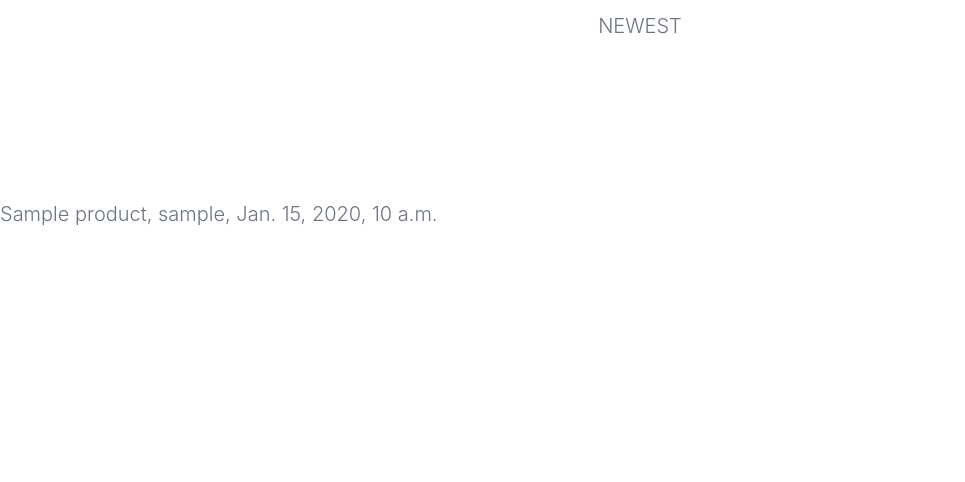
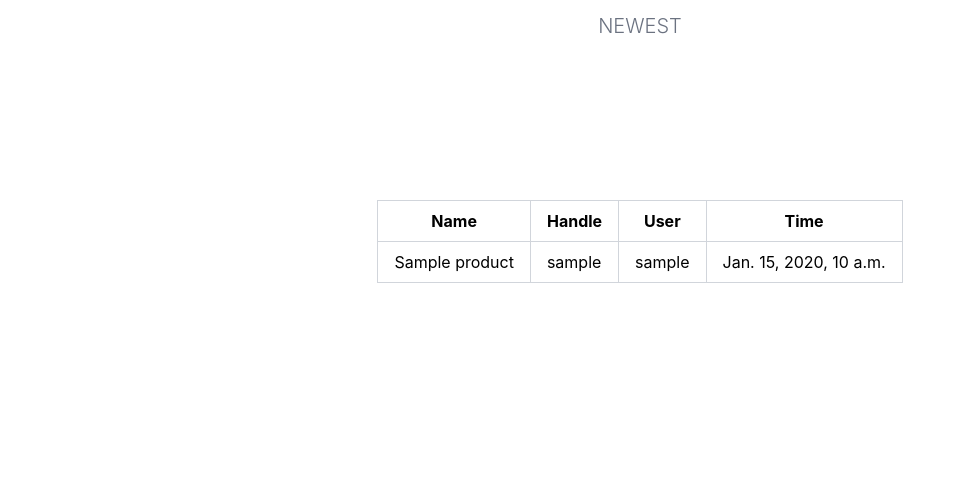
Before and after one commit to iankimdev/open-ai-django, a Django app: page /purchases/list/ in a window 1280 px wide. Shown: the part 132-614 px from the top of the page, without its empty margins (0-965 px from the left). Run offline with Django 4.2, Linux system fonts and the light colour scheme; a user stored in the database is signed in; tables that the repository leaves empty hold one stand-in row (values such as "Sample post"); style sheets or scripts are compiled from the project's sources.

```diff
--- a/django/templates/purchases/list.html
+++ b/django/templates/purchases/list.html
@@ -3,15 +3,30 @@
 {% block content %}
 <div class="flex flex-col">
   <div class="mx-auto max-w-screen-sm text-center mb-8 lg:mb-16">
-    <h2 class="mb-4 text-4xl tracking-tight font-extrabold text-gray-900 dark:text-white" > LIST</h2>
+    <h2 class="mb-4 text-4xl tracking-tight font-extrabold text-gray-900 dark:text-white">LIST</h2>
     <p class="font-light text-gray-500 lg:mb-4 sm:text-xl dark:text-gray-400">NEWEST</p>
   </div>
   <div class="my-20">
-    <ul>
-      {% for purchase in purchases reversed %}
-      <li class="font-light text-gray-500 lg:mb-4 sm:text-xl dark:text-gray-400">{{ purchase.product.name }}, {{ purchase.user }}, {{ purchase.timestamp }}</li>
-      {% endfor %}
-    </ul>
+    <table class="border-collapse mx-auto">
+      <thead>
+        <tr>
+          <th class="border border-gray-300 px-4 py-2">Name</th>
+          <th class="border border-gray-300 px-4 py-2">Handle</th>
+          <th class="border border-gray-300 px-4 py-2">User</th>
+          <th class="border border-gray-300 px-4 py-2">Time</th>
+        </tr>
+      </thead>
+      <tbody>
+        {% for purchase in purchases reversed %}
+        <tr>
+          <td class="border border-gray-300 px-4 py-2">{{ purchase.product.name }}</td>
+          <td class="border border-gray-300 px-4 py-2">{{ purchase.product.handle }}</td>
+          <td class="border border-gray-300 px-4 py-2">{{ purchase.product.user }}</td>
+          <td class="border border-gray-300 px-4 py-2">{{ purchase.product.timestamp }}</td>
+        </tr>
+        {% endfor %}
+      </tbody>
+    </table>
   </div>
 </div>
 {% endblock %}
```
